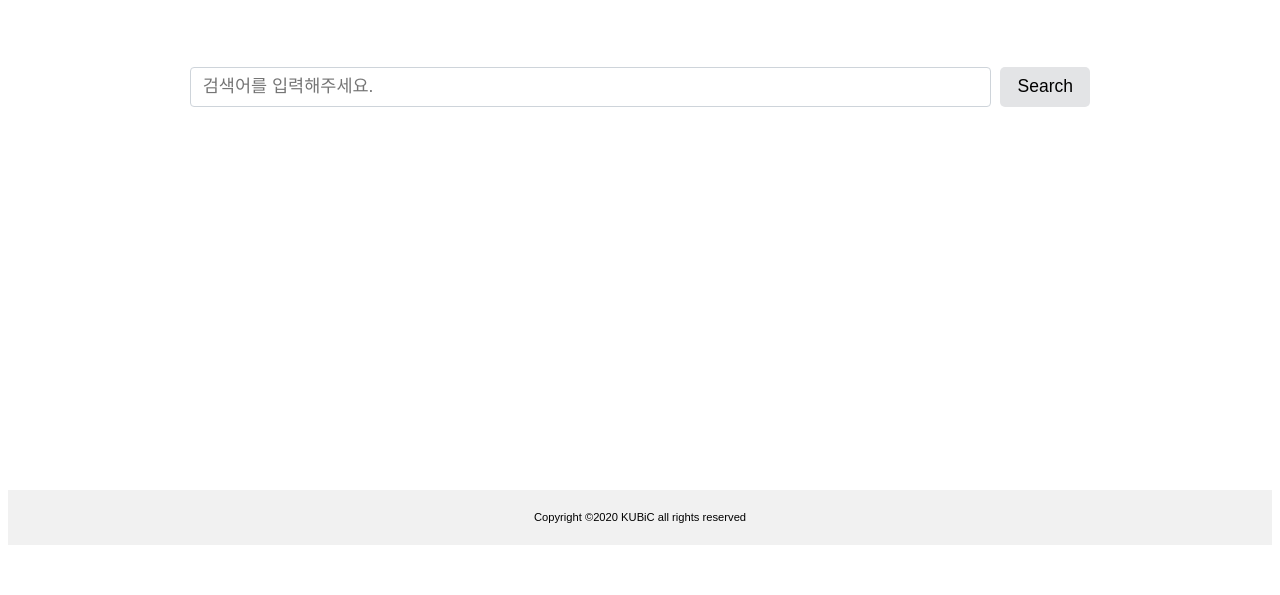
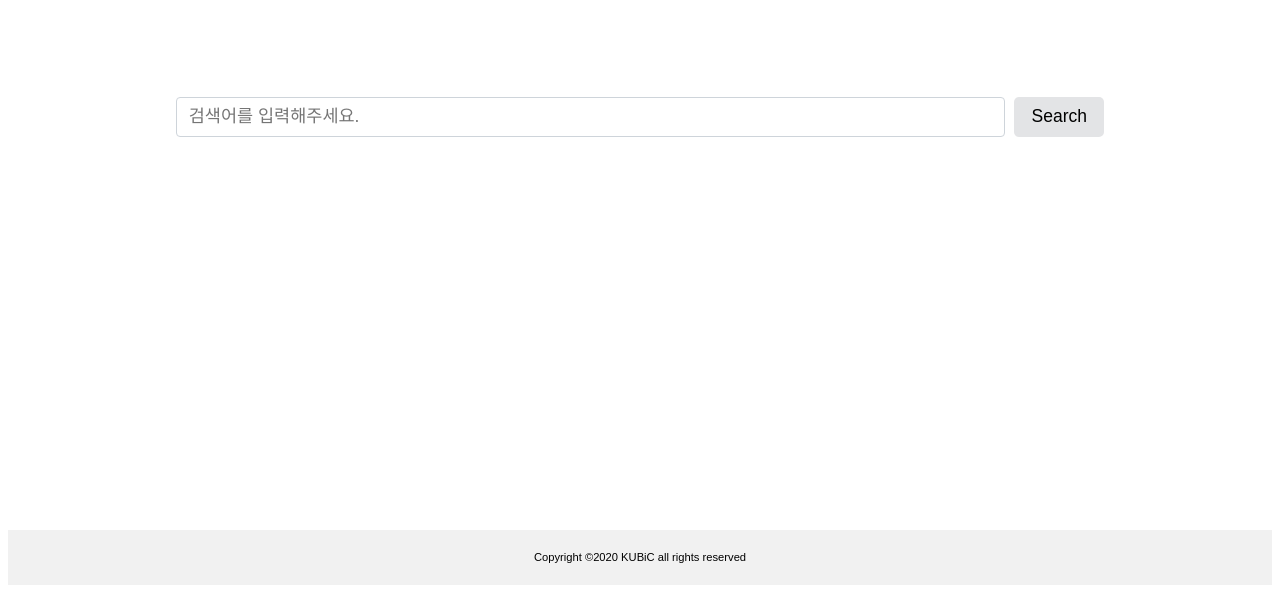
Before and after one commit to 0sunzero0/NKDB-Demo, a Flask app: page / in a window 1280 px wide. Shown: the part 216-811 px from the top of the page. Before the commit the page ends 761 px from the top, so only its background shows below. Run offline with Flask 2, Linux system fonts and the light colour scheme; data that the repository does not hold is empty.

Commit message:
modify test1.css

```diff
--- a/static/css/test1.css
+++ b/static/css/test1.css
@@ -15,25 +15,36 @@ body {
 }
 
 /* Style the searching space */
+
+.search_section{
+  height: 65vh;
+  min-height: 200px;
+  padding-top: 50px;
+}
+
 .search{
   background-color: #ffffff;
-  padding: 30px;
+  padding: 20px 20px 0px 20px;
   text-align: center;
   font-size: 35px;
 }
 
-.search_section{
-  height: 60vh;
-  min-height: 200px;
-}
 
 .input_content{
   width:auto;
 }
 
+.count{
+  width:auto;
+  margin:0px auto;
+  text-align: center;
+  font-size: 15px;
+
+}
+
 /* Style the responsive design */
 @media only screen and (min-width: 100px){
-  .input_content{
+  .input_content,.count{
     display:block;
   }
 }
@@ -41,7 +52,7 @@ body {
   input.info {
     margin: 0px;
   }
-  .input_content{
+  .input_content,.count{
     display:inline;
   }
 }
```
